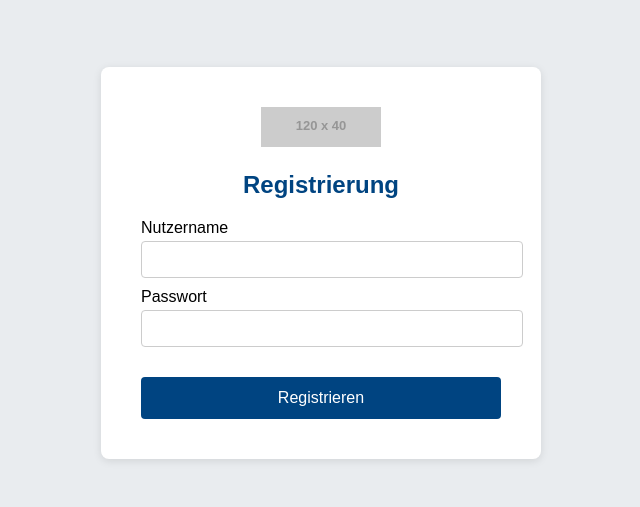
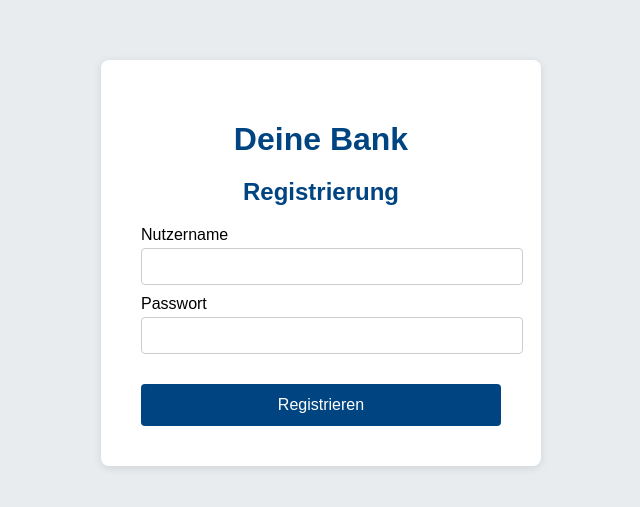
Before and after one commit to Webseite1/Webseite1.github.io, a plain HTML site: page register.html in a window 1280 px wide. Shown: the part 137-644 px from the top of the page, without its empty margins (319-959 px from the left). Drawn offline with Linux system fonts and the light colour scheme; placeholder pictures from the web are drawn by us.

Commit message:
Update register.html

```diff
--- a/register.html
+++ b/register.html
@@ -21,7 +21,7 @@
 </head>
 <body>
   <div class="card">
-    <div class="logo"><img src="https://via.placeholder.com/120x40?text=Bank+Logo" alt="Bank Logo"></div>
+    <div class="title"><h1 style="color:#004481; text-align:center; margin-bottom:20px;">Deine Bank</h1></div>
     <h2>Registrierung</h2>
     <form onsubmit="submitForm(event)">
       <label>Nutzername<input type="text" id="username" required></label>
```
